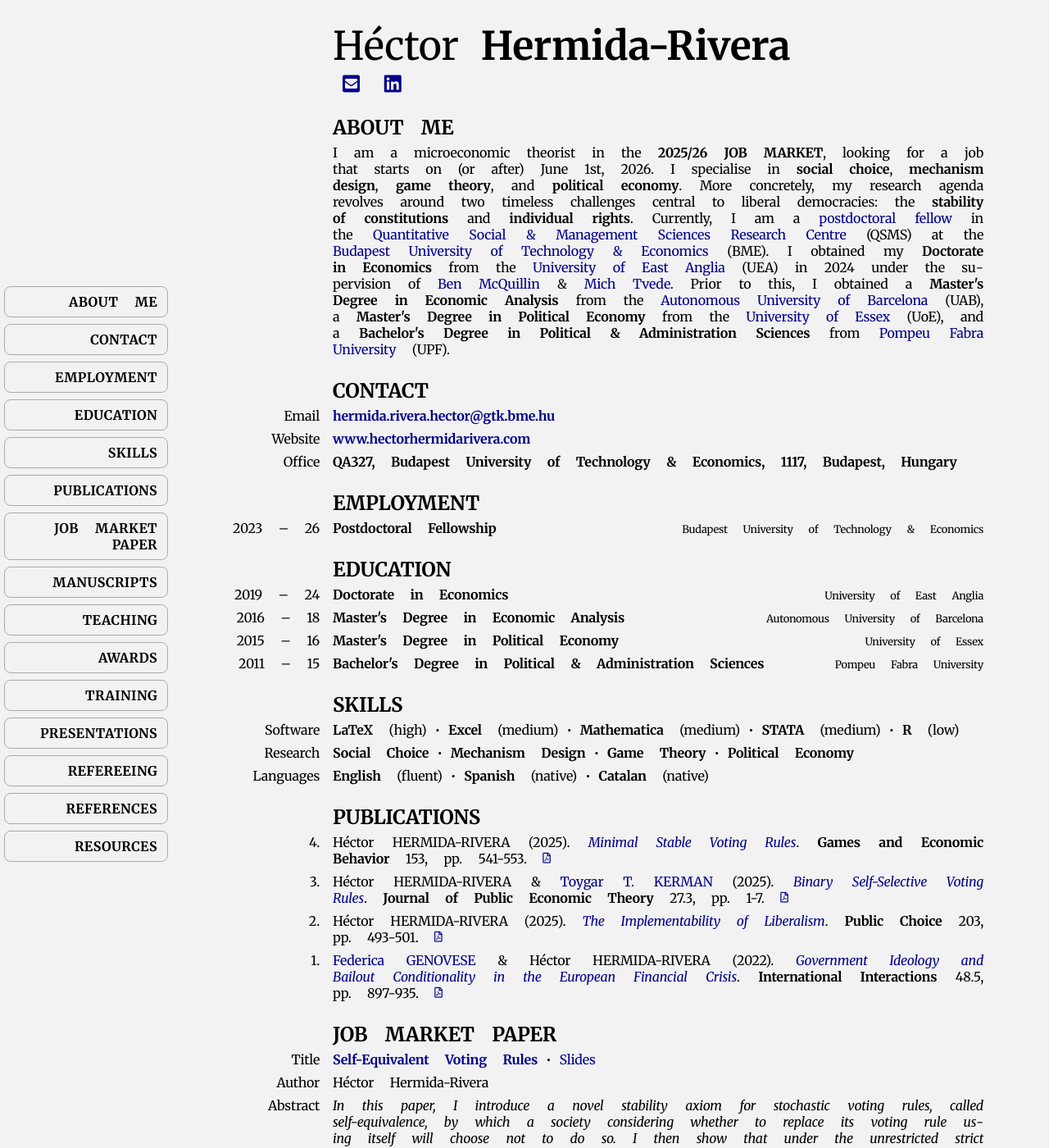
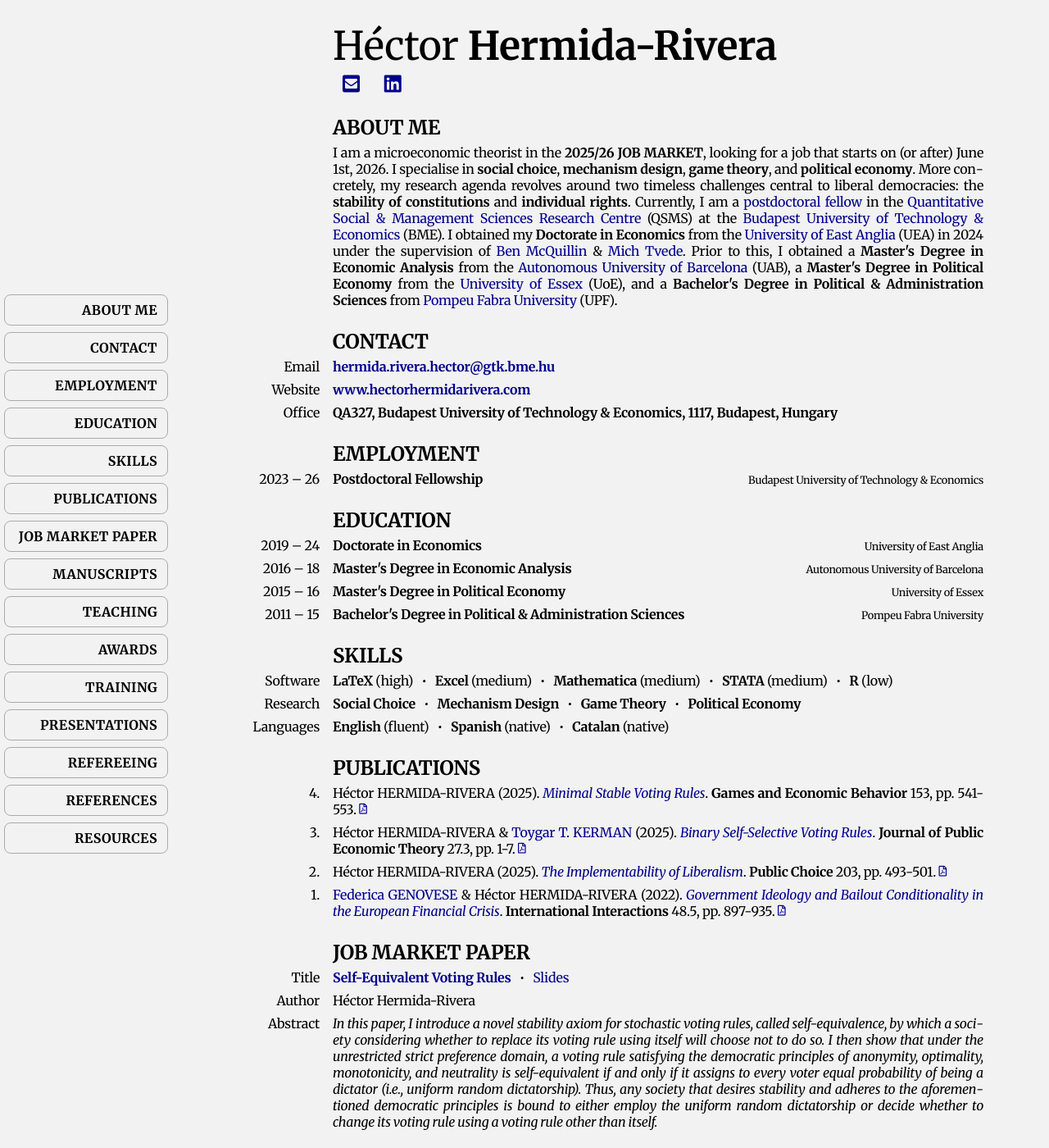
Before and after one commit to HectorHermidaRivera/hectorhermidarivera.github.io, a Jekyll site: the page built from index.md, in a window 1280 px wide and 1400 px high. Shown: the whole window at 82% size. Built offline with Jekyll 4.4.1, drawn with Linux system fonts in a browser that asks for light colours; a style sheet for code colours, icons or effects is not loaded.

Commit message:
Update style.css

```diff
--- a/assets/css/style.css
+++ b/assets/css/style.css
@@ -65,7 +65,7 @@ body {
   background-color: #f2f2f2;
   font-stretch: 94%;
   letter-spacing: -0.015em;
-  word-spacing: +1em;
+  word-spacing: -0.01em;
   font-feature-settings: "kern" 1, "liga" 1, "clig" 1, "calt" 1;
   text-rendering: optimizeLegibility;
 }
```
